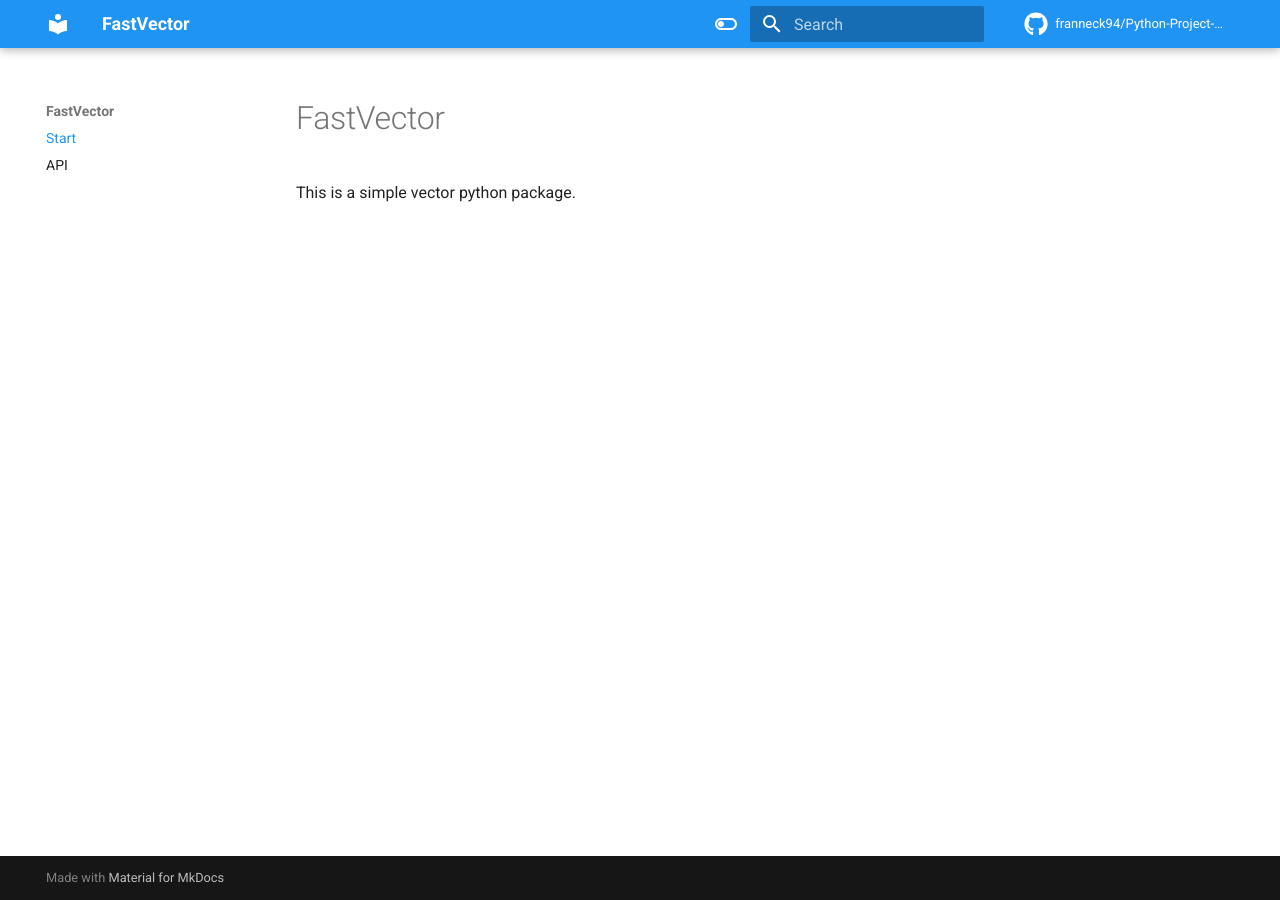
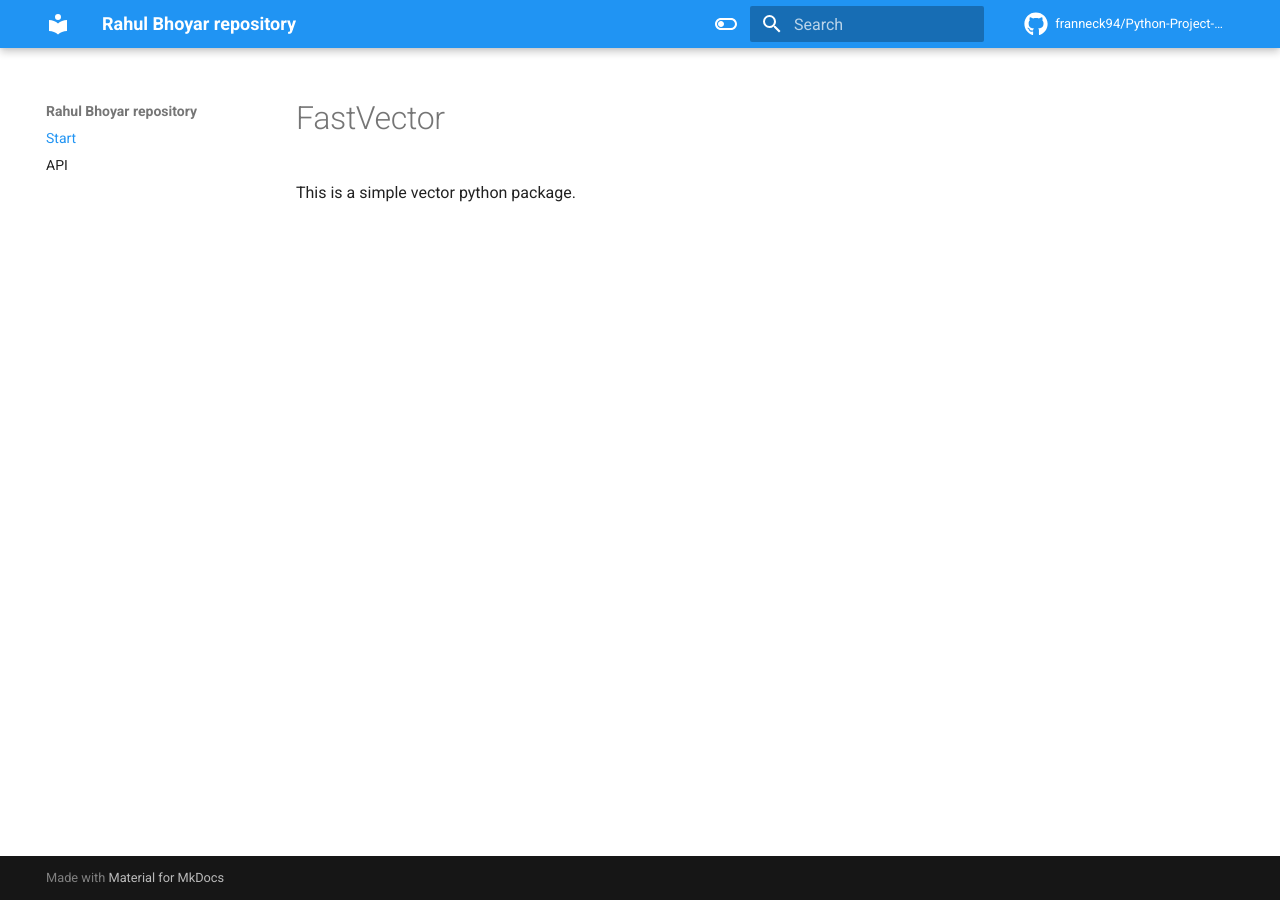
Before and after one commit to rahulbhoyar1995/Python_Test_Repo, an MkDocs documentation site: the page built from docs/index.md, in a window 1280 px wide. Built offline with MkDocs 1.6.1 and Material for MkDocs 9.7.7, drawn with Linux system fonts in a browser that asks for light colours; comment, search, counter and statistics services are not loaded.

Commit message:
Added new files

```diff
--- a/mkdocs.yml
+++ b/mkdocs.yml
@@ -1,4 +1,4 @@
-site_name: FastVector
+site_name: Rahul Bhoyar repository
 site_description: "This is a simple vector python package."
 
 repo_url: https://github.com/franneck94/Python-Project-Template
```
